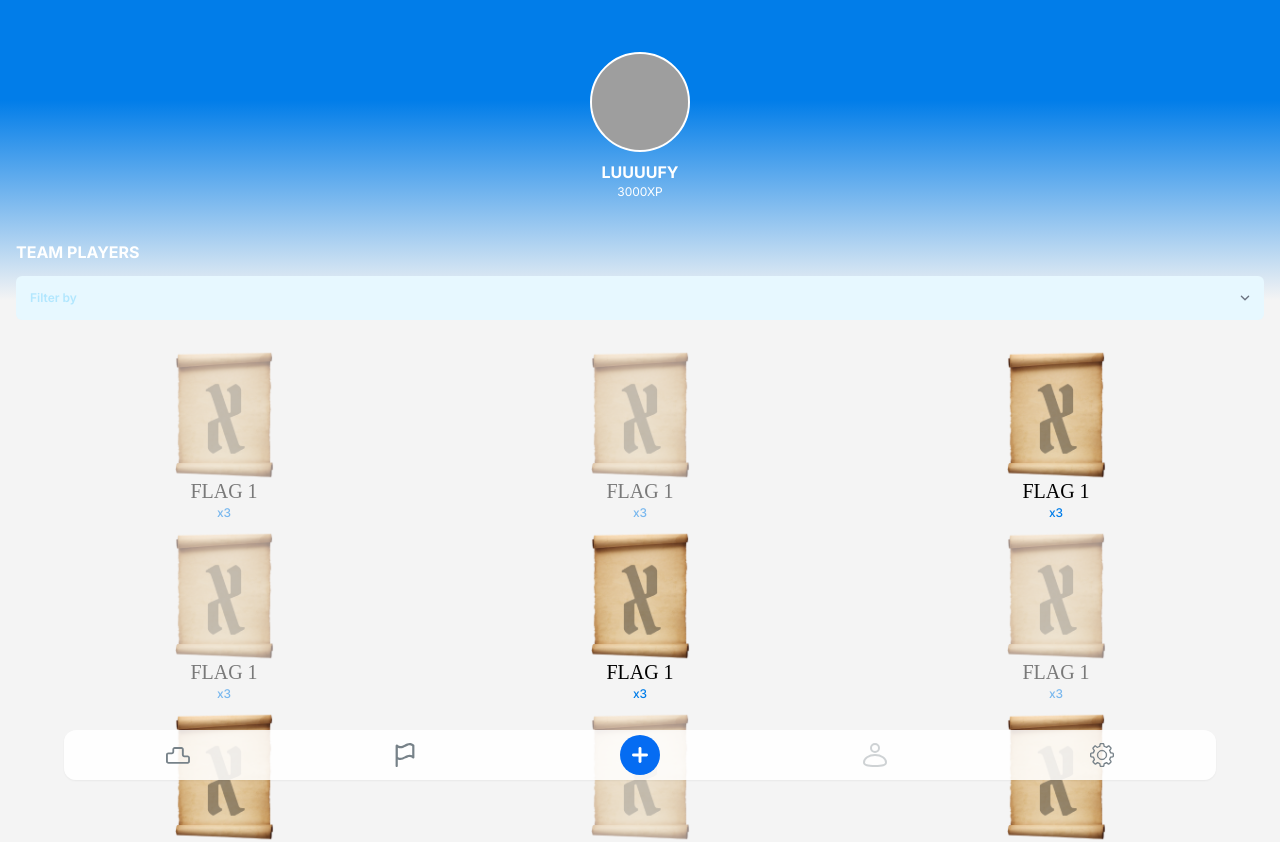
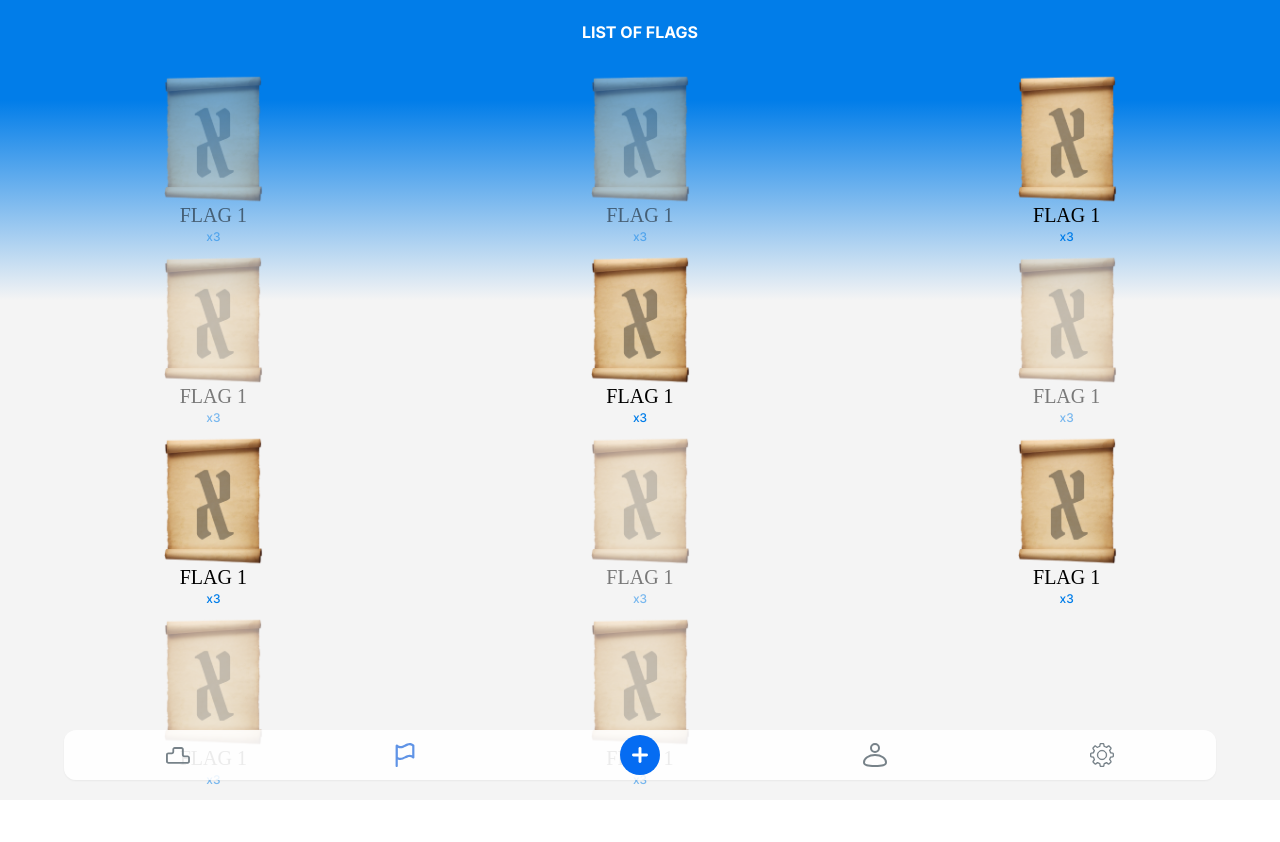
Before and after one commit to 5EGFAULT/treasure-hunt-1337, a React (Vite) app in the folder web/: page /flags in a window 1280 px wide. Shown: the top 842 px of the page. After the commit the page ends 800 px from the top, so only its background shows below. Built offline with nearby package versions, Linux system fonts and the light colour scheme; grey boxes are pictures that could not be loaded; a web font is replaced by a local one.

Commit message:
front Ok

```diff
--- a/web/src/App.tsx
+++ b/web/src/App.tsx
@@ -5,21 +5,31 @@ import Login from "./pages/Login";
 import Team from "./pages/Team";
 import TeamUpdate from "./pages/TeamUpdate";
 import Nav from "./components/Nav";
+import { Route, Routes } from "react-router-dom";
 function App() {
-  console.log(window, screen);
-
   return (
     <div
-      className=" w-full scroll-smooth"
-      style={{
-        minHeight: window.innerHeight,
-      }}
+      className=" w-full  scroll-smooth"
+      style={{ minHeight: window.innerHeight }}
     >
-      {/*<Login />*/}
-      {/*<Leaderboard />*/}
-      {/*<TeamUpdate />*/}
-      {/*<ListFlags />*/}
-      <Team />
+      <Routes>
+        <Route index element={<Leaderboard />} />
+        <Route path="/login" element={<Login />} />
+        <Route path="/" element={<Leaderboard />} />
+        <Route path="setting" element={<TeamUpdate />} />
+        <Route path="/flags" element={<ListFlags />} />
+        <Route path="team" element={<Team />} />
+        <Route
+          path="*"
+          element={<h1 className="text-center">I WILL ADD A 404 here</h1>}
+        />
+
+        {/*<Login />*/}
+        {/*<Leaderboard />*/}
+        {/*<TeamUpdate />*/}
+        {/*<ListFlags />*/}
+        {/*<Team />*/}
+      </Routes>
       <Nav />
     </div>
   );
--- a/web/src/components/Nav.tsx
+++ b/web/src/components/Nav.tsx
@@ -1,4 +1,4 @@
-import React from "react";
+import React, { useEffect, useState } from "react";
 import leaderoff from "../../assets/leadericooff.svg";
 import leaderon from "../../assets/leadericoon.svg";
 import flagoff from "../../assets/flagiconoff.svg";
@@ -8,17 +8,50 @@ import settingon from "../../assets/settingon.svg";
 import teamoff from "../../assets/profileoff.svg";
 import teamon from "../../assets/profileon.svg";
 import plus from "../../assets/plus.svg";
+import { Link, useLocation } from "react-router-dom";
 
 export default function Nav() {
+  const location = useLocation();
+  useEffect(() => {
+    console.log(location.pathname);
+  }, [location]);
+
   return (
     <div className="fixed left-1/2 -translate-x-1/2 flex justify-around items-center  rounded-xl bottom-5  bg-white w-[90%] h-[50px] shadow-sm bg-opacity-[.85]">
-      <img src={leaderoff} alt="icon" className="w-[24px] h-[24px] " />
-      <img src={flagoff} alt="icon" className="w-[24px] h-[24px] " />
-      <div className=" bg-[#056CF2] w-[40px] h-[40px] flex justify-center items-center rounded-full">
-        <img src={plus} alt="icon" className="w-[16px] h-[16px] " />
-      </div>
-      <img src={teamoff} alt="icon" className="w-[24px] h-[24px] " />
-      <img src={settingoff} alt="icon" className="w-[24px] h-[24px] " />
+      {/*{location.pathname}*/}
+      <Link to="/">
+        <img
+          src={location.pathname == "/" ? leaderon : leaderoff}
+          alt="icon"
+          className="w-[24px] h-[24px] "
+        />
+      </Link>
+      <Link to="/flags">
+        <img
+          src={location.pathname == "/flags" ? flagon : flagoff}
+          alt="icon"
+          className="w-[24px] h-[24px] "
+        />
+      </Link>
+      <Link to="/submit">
+        <div className=" bg-[#056CF2] w-[40px] h-[40px] flex justify-center items-center rounded-full">
+          <img src={plus} alt="icon" className="w-[16px] h-[16px] " />
+        </div>
+      </Link>
+      <Link to="/team">
+        <img
+          src={location.pathname == "/team" ? teamon : teamoff}
+          alt="icon"
+          className="w-[24px] h-[24px] "
+        />{" "}
+      </Link>
+      <Link to="/setting">
+        <img
+          src={location.pathname == "/setting" ? settingon : settingoff}
+          alt="icon"
+          className="w-[24px] h-[24px] "
+        />{" "}
+      </Link>
     </div>
   );
 }
--- a/web/src/main.tsx
+++ b/web/src/main.tsx
@@ -1,5 +1,6 @@
 import React from "react";
 import ReactDOM from "react-dom/client";
+import { BrowserRouter } from "react-router-dom";
 import { registerSW } from "virtual:pwa-register";
 
 const updateSW = registerSW({
@@ -12,6 +13,8 @@ import "./index.css";
 
 ReactDOM.createRoot(document.getElementById("root")!).render(
   <React.StrictMode>
-    <App />
+    <BrowserRouter>
+      <App />
+    </BrowserRouter>
   </React.StrictMode>
 );
--- a/web/src/pages/Leaderboard.tsx
+++ b/web/src/pages/Leaderboard.tsx
@@ -1,12 +1,15 @@
 import React from "react";
 import AvatarTeam from "../components/AvatarTeam";
-import TeamTile from "./TeamTile";
+import TeamTile from "../components/TeamTile";
 
 type Props = {};
 
 export default function Leaderboard({}: Props) {
   return (
-    <div className="w-[100%] relative  h-full  bg-[#F4F4F4] flex flex-col  items-center overflow-y-scroll">
+    <div
+      className="w-[100%] relative  h-full  bg-[#F4F4F4] flex flex-col  items-center overflow-y-scroll"
+      style={{ minHeight: window.innerHeight }}
+    >
       <div className="bg-[#017DE9] min-h-[180px] w-full"></div>
       <div className="bg-[linear-gradient(180deg,#017DE9_0%,#F4F4F4_100%)] min-h-[190px] w-full"></div>
       <div className="absolute top-0 w-full h-full p-5">
--- a/web/src/pages/ListFlags.tsx
+++ b/web/src/pages/ListFlags.tsx
@@ -5,7 +5,10 @@ type Props = {};
 
 export default function ListFlags({}: Props) {
   return (
-    <div className="w-[100%]   h-full  bg-[linear-gradient(180deg,#017DE9_0%,#017DE9_100px,#F4F4F4_300px)]  flex flex-col  items-center">
+    <div
+      style={{ minHeight: window.innerHeight }}
+      className="w-[100%]   h-full  bg-[linear-gradient(180deg,#017DE9_0%,#017DE9_100px,#F4F4F4_300px)]  flex flex-col  items-center"
+    >
       <h1
         className="
 	 text-white font-bold text-base uppercase
--- a/web/src/pages/Login.tsx
+++ b/web/src/pages/Login.tsx
@@ -14,7 +14,10 @@ export default function Login() {
     setErrormessage("Please fill in all fields");
   };
   return (
-    <div className="w-[100%]   h-full  bg-[#017DE9] p-5 flex flex-col  items-center">
+    <div
+      className="w-[100%]   bg-[#017DE9] p-5 flex flex-col  items-center"
+      style={{ minHeight: window.innerHeight }}
+    >
       <img
         src={homelogo}
         alt="HOme LOGO 1337"
--- a/web/src/pages/Team.tsx
+++ b/web/src/pages/Team.tsx
@@ -6,7 +6,10 @@ const defurl = "https://wallpaperaccess.com/full/532051.jpg";
 
 export default function Team({}: Props) {
   return (
-    <div className="w-[100%] p-4   h-full  bg-[linear-gradient(180deg,#017DE9_0%,#017DE9_100px,#F4F4F4_300px)]  ">
+    <div
+      style={{ minHeight: window.innerHeight }}
+      className="w-[100%] p-4   h-full  bg-[linear-gradient(180deg,#017DE9_0%,#017DE9_100px,#F4F4F4_300px)]  "
+    >
       <div
         className={
           " mx-auto  relative w-[100px] h-[100px]  rounded-full border-2  bg-[#D9D9D9] border-white flex justify-center items-center mt-9"
--- a/web/src/pages/TeamUpdate.tsx
+++ b/web/src/pages/TeamUpdate.tsx
@@ -19,6 +19,7 @@ export default function TeamUpdate() {
     <form
       className="w-[100%]   h-full  bg-[linear-gradient(180deg,#017DE9_0%,#017DE9_60%,#F4F4F4_100%)] p-5 flex flex-col  items-center"
       onSubmit={submit}
+      style={{ minHeight: window.innerHeight }}
     >
       <label
         className={
```
Also changed, not shown: web/assets/profileoff.svg, web/assets/profileon.svg, web/src/components/TeamTile.tsx (renamed from web/src/pages/TeamTile.tsx).
